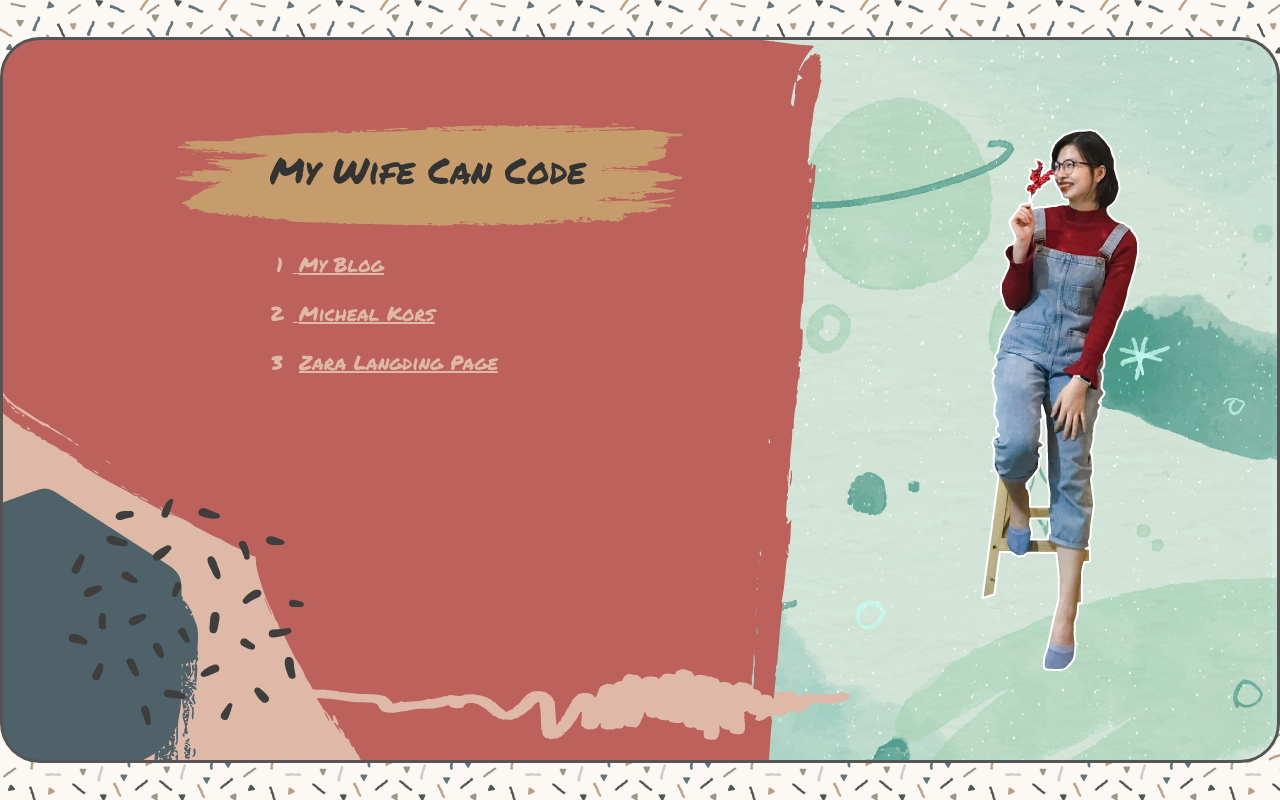
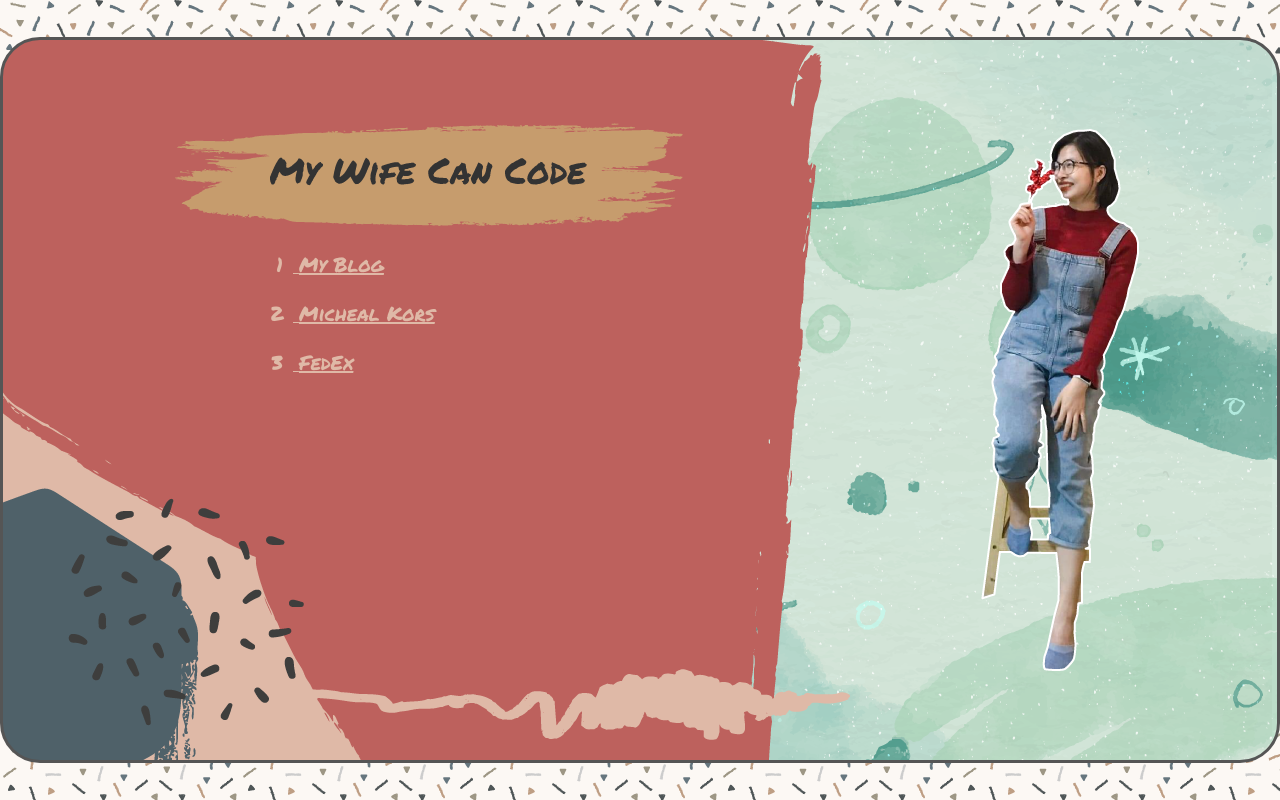
Before and after one commit to thanhnha121/mywifecancode, a plain HTML site: page index.html in a window 1280 px wide. Drawn offline with Linux system fonts and the light colour scheme.

Commit message:
Add link for 3rd project

```diff
--- a/index.html
+++ b/index.html
@@ -27,10 +27,14 @@
                     <span>2</span>
                     <span>Micheal Kors</span>
                 </a>
-				<div class="item">
+                <a
+                    class="item"
+                    href="https://mywifecancode.fun/project_number_three_fedex-master/index.html"
+                    target="_blank"
+                >
                     <span>3</span>
-					<span>Zara Langding Page</span>
-				</div>
+                    <span>FedEx</span>
+                </a>
             </div>
         </div>
     </body>
```
Lines whose indentation alone changed are shown as unchanged.
